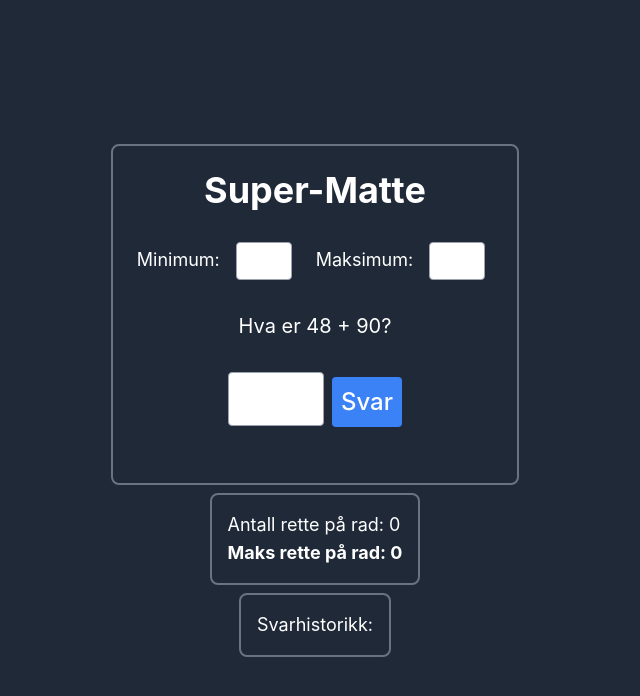
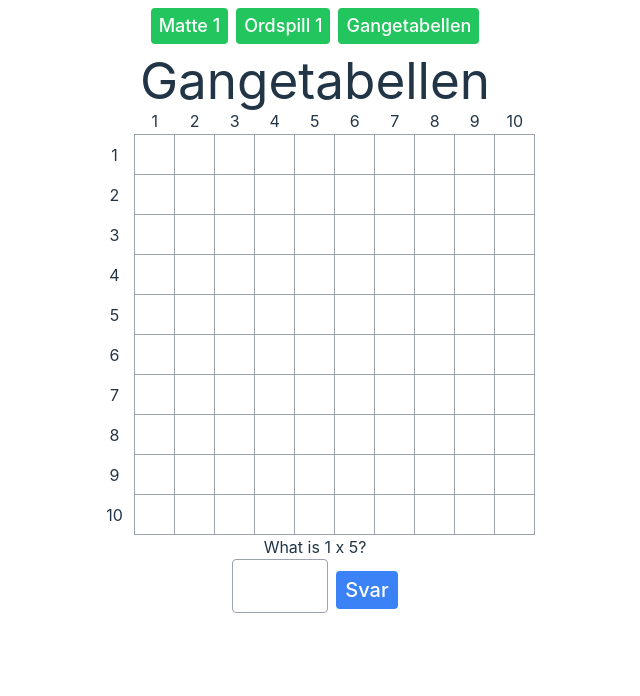
Before and after one commit to soteland/math-quiz-app, a React (Vite) app: page /multiplication1 in a window 1280 px wide. Shown: the top 696 px of the page, without its empty margins (325-965 px from the left). Built offline with nearby package versions, Linux system fonts and the light colour scheme.

Commit message:
Gangetabellen og litt refaktor :)

```diff
--- a/package.json
+++ b/package.json
@@ -12,7 +12,8 @@
   "dependencies": {
     "react": "^18.2.0",
     "react-confetti-explosion": "^2.1.2",
-    "react-dom": "^18.2.0"
+    "react-dom": "^18.2.0",
+    "react-router-dom": "^6.23.1"
   },
   "devDependencies": {
     "@types/react": "^18.2.66",
--- /dev/null
+++ b/src/Button.tsx
@@ -0,0 +1,19 @@
+
+type Props = {
+    children: React.ReactNode;
+    onClick?: (e: any) => void;
+    type?: 'button' | 'submit' | 'reset';
+    className?: string
+}
+
+export const Button = ({ children, onClick, type = "button", className = "" }: Props) => {
+    return (
+        <button
+            type={type}
+            className={"bg-blue-500 text-white py-1 px-2 text-xl rounded" + " " + className}
+            onClick={onClick}
+        >
+            {children}
+        </button>
+    );
+}
--- a/src/App.tsx
+++ b/src/Matte1.tsx
@@ -1,7 +1,8 @@
 import React, { useState, useEffect } from 'react';
 import ConfettiExplosion from 'react-confetti-explosion';
+import { Button } from './Button';
 
-function App() {
+export function Matte1() {
   const [answers, setAnswers] = useState<string[]>([])
   const [score, setScore] = useState(0)
 
@@ -89,9 +90,11 @@ function App() {
               required
               className="border border-gray-400 p-2 rounded mr-2 text-3xl w-24"
             />
-            <button type="submit" className="bg-blue-500 text-white p-2 text-2xl rounded">
+            <Button
+              type="submit"
+            >
               Svar
-            </button>
+            </Button>
             {isExploding && <ConfettiExplosion />}
           </form>
           <div className='lg:hidden'>
@@ -99,26 +102,25 @@ function App() {
             <div className='grid grid-cols-3 gap-2'>
               {numpad.map(number => {
                 return (
-                  <button
+                  <Button
                     type="button"
-                    className="bg-blue-500 text-white p-2 rounded"
                     onClick={(e: any) => setAnswer(a => a + number)}
                   >
                     {number}
-                  </button>
+                  </Button>
                 )
               })}
             </div>
             <div className='grid grid-cols-2 gap-2 mt-2'>
-              <button type="button" className="bg-blue-500 text-white p-2 rounded"
+              <Button type="button"
                 onClick={(e: any) => setAnswer(a => a + "0")}
               >
                 0
-              </button>
-              <button type="submit" className="bg-blue-500 text-white p-2 rounded"
+              </Button>
+              <Button type="submit"
                 onClick={handleSubmit}>
                 Enter
-              </button>
+              </Button>
             </div>
           </div>
           <p className="text-xl">{message}</p>
@@ -141,5 +143,3 @@ function App() {
     </div>
   );
 }
-
-export default App;
--- /dev/null
+++ b/src/Menu.tsx
@@ -0,0 +1,9 @@
+export function Menu() {
+    return (
+        <div className="flex gap-2 p-2 justify-center">
+            <a className="bg-green-500 text-white py-1 px-2 text-lg rounded" href={`/`}>Matte 1</a>
+            <a className="bg-green-500 text-white py-1 px-2 text-lg rounded" href={`/wordplay1`}>Ordspill 1</a>
+            <a className="bg-green-500 text-white py-1 px-2 text-lg rounded" href={`/multiplication1`}>Gangetabellen</a>
+        </div>
+    )
+}
--- /dev/null
+++ b/src/Multiplication1.tsx
@@ -0,0 +1,98 @@
+import React, { useState } from 'react';
+import { Button } from './Button';
+
+const generateMultiplications = () => {
+    const multiplications = [];
+    for (let i = 1; i <= 10; i++) {
+        for (let j = 1; j <= 10; j++) {
+            multiplications.push({ i, j, result: i * j });
+        }
+    }
+    return multiplications.sort(() => Math.random() - 0.5); // Shuffle array
+};
+
+export const Multiplication1 = () => {
+    const [multiplications, setMultiplications] = useState(generateMultiplications());
+    const [inputValue, setInputValue] = useState('');
+    const [currentMultiplication, setCurrentMultiplication] = useState(multiplications[0]);
+    const [completed, setCompleted] = useState<any>({});
+
+    const handleSubmit = (e: any) => {
+        e.preventDefault();
+        const answer = parseInt(inputValue, 10);
+        if (answer === currentMultiplication.result) {
+            setCompleted((prevCompleted: any) => ({
+                ...prevCompleted,
+                [`${currentMultiplication.i},${currentMultiplication.j}`]: currentMultiplication.result,
+            }));
+            const nextMultiplications = multiplications.slice(1);
+            setMultiplications(nextMultiplications);
+            if (nextMultiplications.length > 0) {
+                setCurrentMultiplication(nextMultiplications[0]);
+            }
+            setInputValue('');
+        } else {
+            alert('Try again!');
+            setInputValue('');
+        }
+    };
+
+    return (
+        <div className='text-center'>
+            <h1>Gangetabellen</h1>
+            <table className='mx-auto' style={{
+                borderCollapse: 'collapse'
+            }}>
+                <tbody>
+                    <tr>
+                        <td>    </td>
+                        {Array.from({ length: 10 }, (_, i) => (
+                            <td key={i + 1}>{i + 1}</td>
+                        ))}
+                    </tr>
+                    {
+                        Array.from({ length: 10 }, (_, rowIndex) => (
+                            <tr key={rowIndex}>
+                                <td className='h-10 w-10'>{rowIndex + 1}</td>
+                                {Array.from({ length: 10 }, (_, colIndex) => {
+                                    const key = `${rowIndex + 1},${colIndex + 1}`;
+                                    return (
+                                        <td className='h-10 w-10 border border-gray-400 text-center'
+                                            key={colIndex}
+                                            style={{
+                                                backgroundColor: completed[key] ? 'lightgreen' : 'white',
+                                            }}
+                                        >
+                                            {completed[key] || ''}
+                                        </td>
+                                    );
+                                })}
+                            </tr>
+                        ))
+                    }
+                </tbody>
+            </table >
+            {
+                multiplications.length > 0 ? (
+                    <form onSubmit={handleSubmit}>
+                        <p>
+                            What is {currentMultiplication.i} x {currentMultiplication.j}?
+                        </p>
+                        <input
+
+                            className="border border-gray-400 p-2 rounded mr-2 text-3xl w-24"
+                            type="number"
+                            value={inputValue}
+                            onChange={(e) => setInputValue(e.target.value)}
+                            required
+                        />
+                        <Button type="submit">
+                            Svar</Button>
+                    </form>
+                ) : (
+                    <p>Congratulations! You have completed the multiplication table.</p>
+                )
+            }
+        </div >
+    );
+};
--- /dev/null
+++ b/src/WordPlay1.tsx
@@ -0,0 +1,132 @@
+import React, { useState, useEffect } from 'react';
+import ConfettiExplosion from 'react-confetti-explosion';
+import { Button } from './Button';
+
+export function WordPlay1() {
+
+    // Define the list of words
+    const words = ['banan', 'eple', 'engelsk', 'brød', "skole", 'ananas', "datamaskin", "rød", "grønn"
+        ,
+        "hei",
+        "lastebil",
+        "vegg",
+        "vinge",
+        "alle",
+        "blå",
+        "fekte",
+        "pc",
+        "elefant",
+        "gris",
+        "lys",
+        "klasserom",
+        "ekte",
+        "falsk",
+        "snill",
+        "liste",
+        "katt",
+        "hund",
+        "laks",
+        "grøt",
+        "hånd",
+        "fot",
+        "hode",
+        "nese",
+        "finger",
+        "lett",
+
+    ];
+    const [correctWord, setCorrectWord] = useState('');
+    const [options, setOptions] = useState<any>([]);
+    const [message, setMessage] = useState('');
+
+    const [isExploding, setIsExploding] = React.useState(false);
+
+
+    const [score, setScore] = useState(0)
+
+    const [scoreStreak, setScoreStreak] = useState(0)
+
+    // Function to shuffle array elements
+    const shuffleArray = (array: any) => {
+        for (let i = array.length - 1; i > 0; i--) {
+            const j = Math.floor(Math.random() * (i + 1));
+            [array[i], array[j]] = [array[j], array[i]];
+        }
+    };
+
+    // Function to initialize the game
+    const initializeGame = () => {
+        const randomIndex = Math.floor(Math.random() * words.length);
+        const chosenWord = words[randomIndex];
+        setCorrectWord(chosenWord);
+
+        const shuffledOptions = [...words];
+        shuffleArray(shuffledOptions);
+        const awwww = [...shuffledOptions.slice(0, 3), chosenWord]
+        shuffleArray(awwww);
+        setOptions(awwww);
+    };
+
+    // Handle word selection
+    const handleSelection = (word: any) => {
+        if (word === correctWord) {
+            setMessage('Riktig!');
+            setIsExploding(true);
+            setScore(score + 1)
+            if (score > scoreStreak) setScoreStreak(score + 1)
+            initializeGame();
+            setTimeout(() => {
+                setIsExploding(false);
+            }, 2000);
+        } else {
+            setScore(0)
+            setMessage('Feil Prøv igjen!');
+        }
+    };
+
+    // Initialize game on component mount
+    useEffect(() => {
+        initializeGame();
+    }, []);
+
+
+
+    return (
+        <div>
+            <div className="bg-gray-800 text-white min-h-screen flex gap-2 flex-col items-center justify-center text-lg">
+                <div className='border-2 border-gray-500 p-6 rounded-lg'>
+                    <header className="text-center flex gap-4 flex-col">
+                        <h1 className="text-4xl font-bold mb-4">Finn riktig ord!</h1>
+
+
+                        <p className="text-xl mb-4">
+                            Trykk på dette ordet under: {correctWord}
+                        </p>
+                        <div className='flex gap-3'>
+
+                            {options.map((word: string, index: number) => (
+                                <Button
+                                    key={index}
+                                    onClick={() => handleSelection(word)}
+                                >
+                                    {word}
+                                </Button>
+                            ))}
+                        </div>
+                        {isExploding && <ConfettiExplosion />}
+
+                        <p className="text-xl">{message}</p>
+                    </header>
+                </div>
+                <div className='border-2 border-gray-500 p-4 rounded-lg flex flex-col'>
+                    <div>
+                        <span>Antall rette på rad: {score}</span>
+                    </div>
+                    <div>
+                        <strong>Maks rette på rad: {scoreStreak}</strong>
+                    </div>
+                </div>
+            </div>
+        </div>
+    );
+};
--- a/src/main.tsx
+++ b/src/main.tsx
@@ -1,10 +1,33 @@
 import React from 'react';
 import ReactDOM from 'react-dom/client';
 import './index.css';
-import App from './App';
+import {
+  createBrowserRouter,
+  RouterProvider,
+} from "react-router-dom";
+import { Matte1 } from './Matte1';
+import { WordPlay1 } from './WordPlay1';
+import { Menu } from './Menu';
+import { Multiplication1 } from './Multiplication1';
+
+const router = createBrowserRouter([
+  {
+    path: "/",
+    element: <Matte1 />,
+  },
+  {
+    path: "wordplay1/",
+    element: <WordPlay1 />,
+  },
+  {
+    path: "multiplication1/",
+    element: <Multiplication1 />,
+  },
+]);
 
 ReactDOM.createRoot(document.getElementById('root') as HTMLElement).render(
   <React.StrictMode>
-    <App />
+    <Menu />
+    <RouterProvider router={router} />
   </React.StrictMode>,
 );
--- a/tsconfig.json
+++ b/tsconfig.json
@@ -20,6 +20,6 @@
     "noUnusedParameters": true,
     "noFallthroughCasesInSwitch": true
   },
-  "include": ["src"],
+  "include": ["src", "routes/root.js"],
   "references": [{ "path": "./tsconfig.node.json" }]
 }
```
Also changed, not shown: 1 other file (tests, documents, lock files or other folders).
